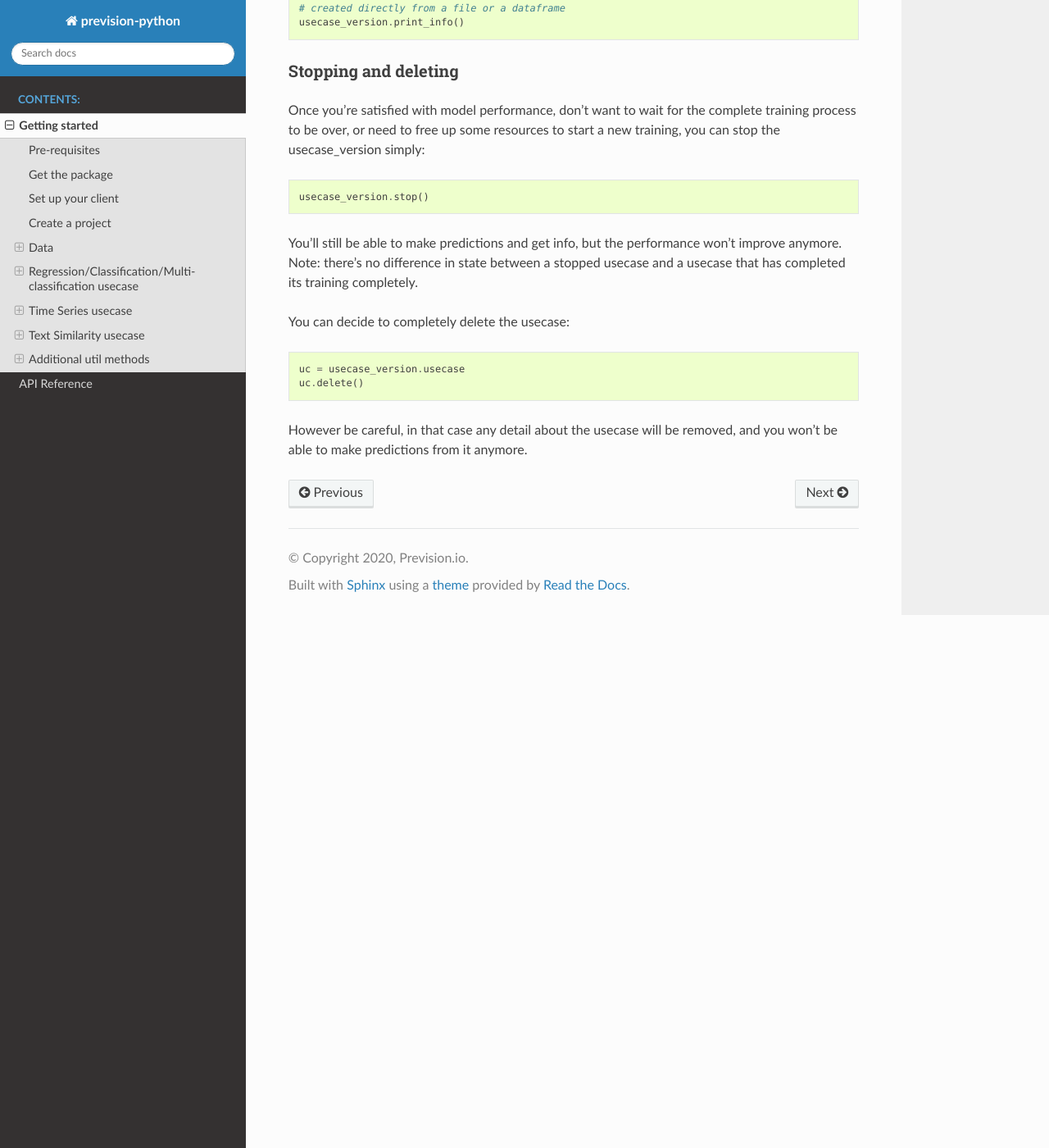
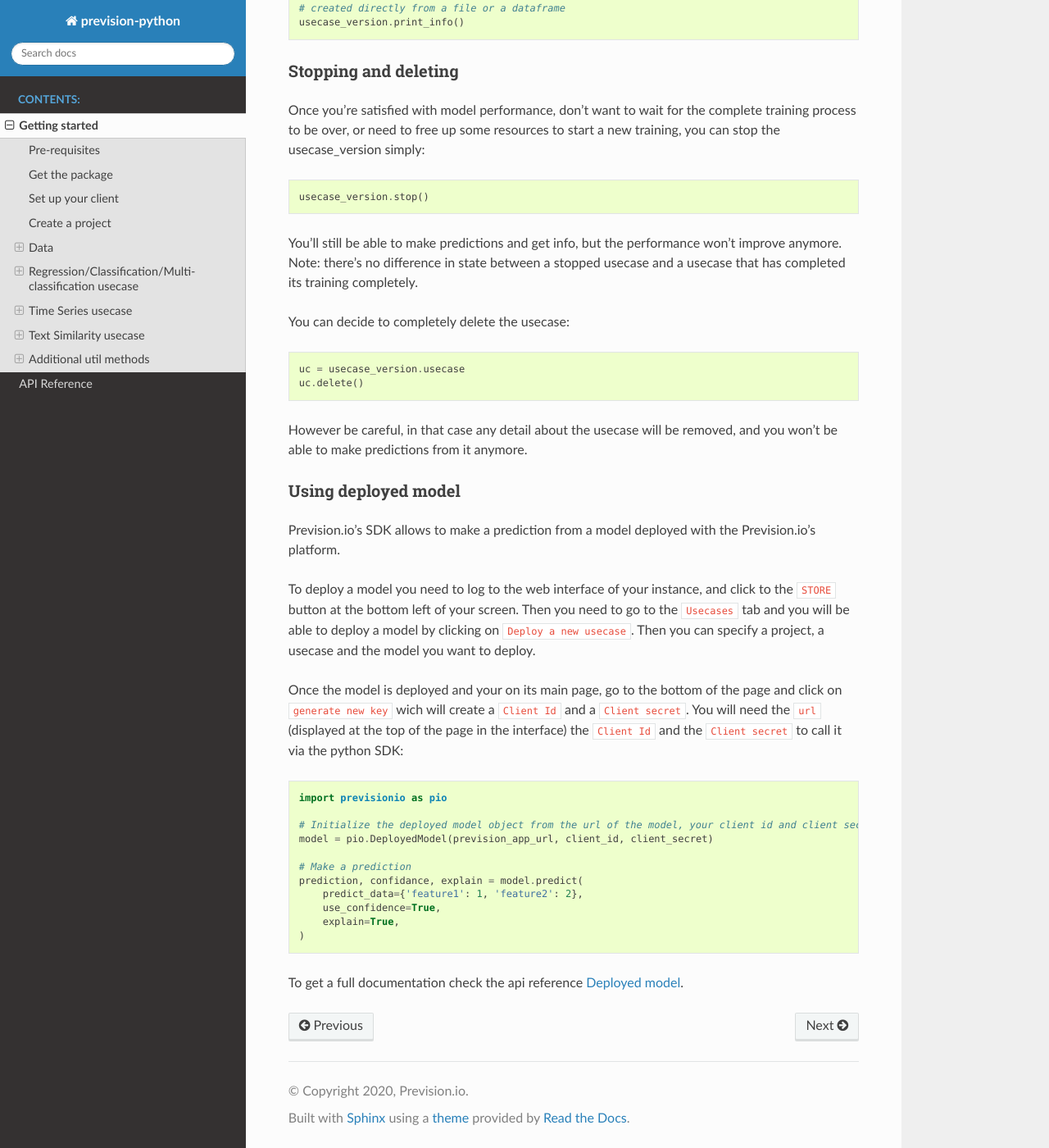
Before and after one commit to previsionio/prevision-python, a Sphinx documentation site: the page built from docs/source/getting_started.rst, in a window 1280 px wide and 1400 px high, scrolled down 9698 px. Shown: the whole window at 82% size. Built offline with Sphinx 7.4.7 and the Read the Docs theme 2.0.0, drawn with Linux system fonts in a browser that asks for light colours; formulas are drawn with MathJax 3; some of the changed text lies outside the part shown.

Commit message:
feat: add deployed_model section and fix time series part

```diff
--- a/docs/source/getting_started.rst
+++ b/docs/source/getting_started.rst
@@ -280,7 +280,7 @@ A time series usecase is very similar to a regression usecase. The main differen
 Configuring the dataset
 -----------------------
 
-Here you need to specify which column in the dataset defines the time steps. Also you can precise the ``group_columns`` (columns defining a unique time serie) as well as the ``apriori_columns`` (columns containing information known in advanced):
+Here you need to specify which column in the dataset defines the time steps. Also you can specify the ``group_columns`` (columns defining a unique time serie) as well as the ``apriori_columns`` (columns containing information known in advanced):
 
 .. code-block:: python
 
@@ -288,7 +288,7 @@ Here you need to specify which column in the dataset defines the time steps. Als
         target_column='Sales',
         id_column='ID',
         time_column='Date',
-        group_columns=['Store', 'Product']
+        group_columns=['Store', 'Product'],
         apriori_columns=['is_holiday'],
     )
 
@@ -309,7 +309,7 @@ You can now create a new usecase based on:
  - (optional) a metric type
  - (optional) a training config
 
-In particular the ``time_window`` parameters defines the period in the past that you have for each prediction, and the forecast.
+In particular the ``time_window`` parameter defines the period in the past that you have for each prediction, and the period in the future that you want to predict:
 
 .. code-block:: python
 
@@ -495,3 +495,28 @@ You can decide to completely delete the usecase:
     uc.delete()
 
 However be careful, in that case any detail about the usecase will be removed, and you won't be able to make predictions from it anymore.
+
+Using deployed model
+--------------------
+
+Prevision.io's SDK allows to make a prediction from a model deployed with the Prevision.io's platform.
+
+To deploy a model you need to log to the web interface of your instance, and click to the ``STORE`` button at the bottom left of your screen. Then you need to go to the ``Usecases``  tab and you will be able to deploy a model by clicking on ``Deploy a new usecase``. Then you can specify a project, a usecase and the model you want to deploy.
+
+Once the model is deployed and your on its main page, go to the bottom of the page and click on ``generate new key`` wich will create a ``Client Id`` and a ``Client secret``. You will need the ``url`` (displayed at the top of the page in the interface) the ``Client Id`` and the ``Client secret`` to call it via the python SDK:
+
+.. code-block:: python
+
+    import previsionio as pio
+
+    # Initialize the deployed model object from the url of the model, your client id and client secret for this model, and your credentials
+    model = pio.DeployedModel(prevision_app_url, client_id, client_secret)
+
+    # Make a prediction
+    prediction, confidance, explain = model.predict(
+        predict_data={'feature1': 1, 'feature2': 2},
+        use_confidence=True,
+        explain=True,
+    )
+
+To get a full documentation check the api reference :ref:`deployed_model_reference`.
```
Also changed, not shown: other parts of docs/source/getting_started.rst (+1 -1 lines).
